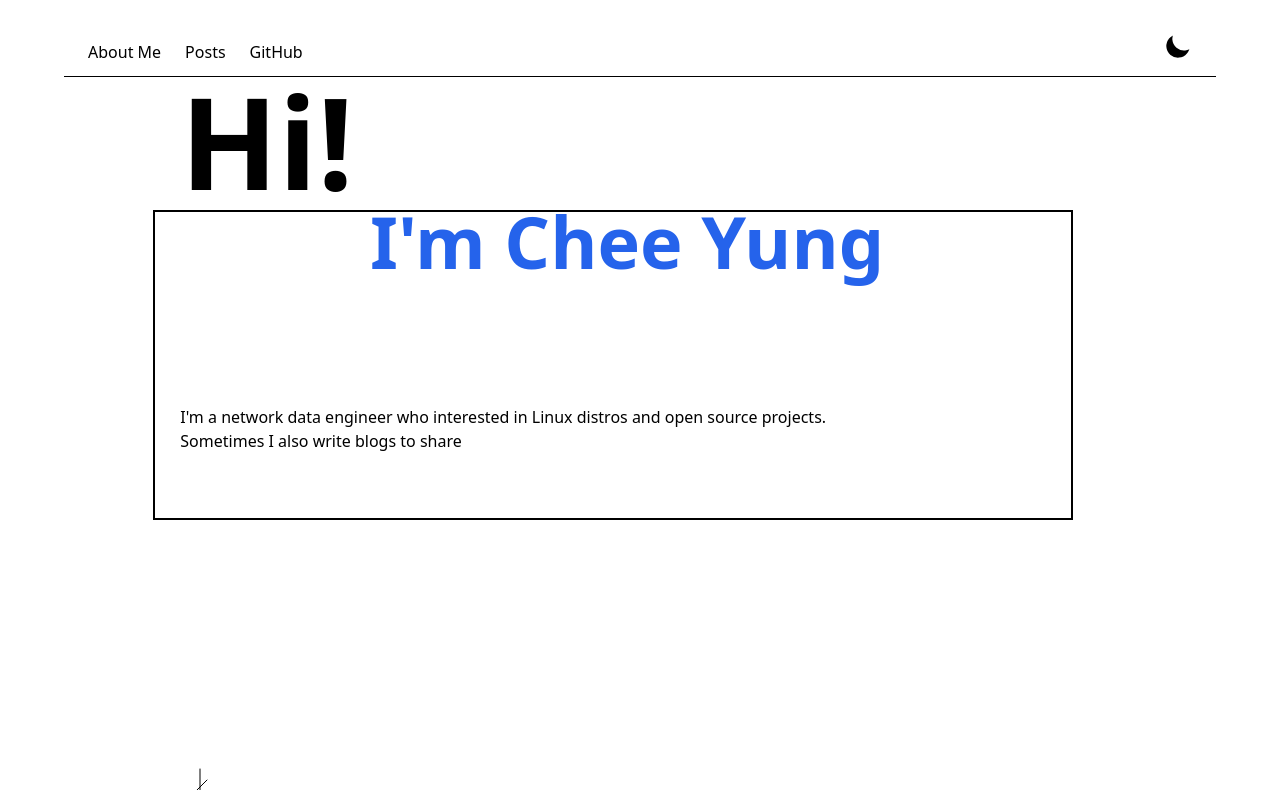
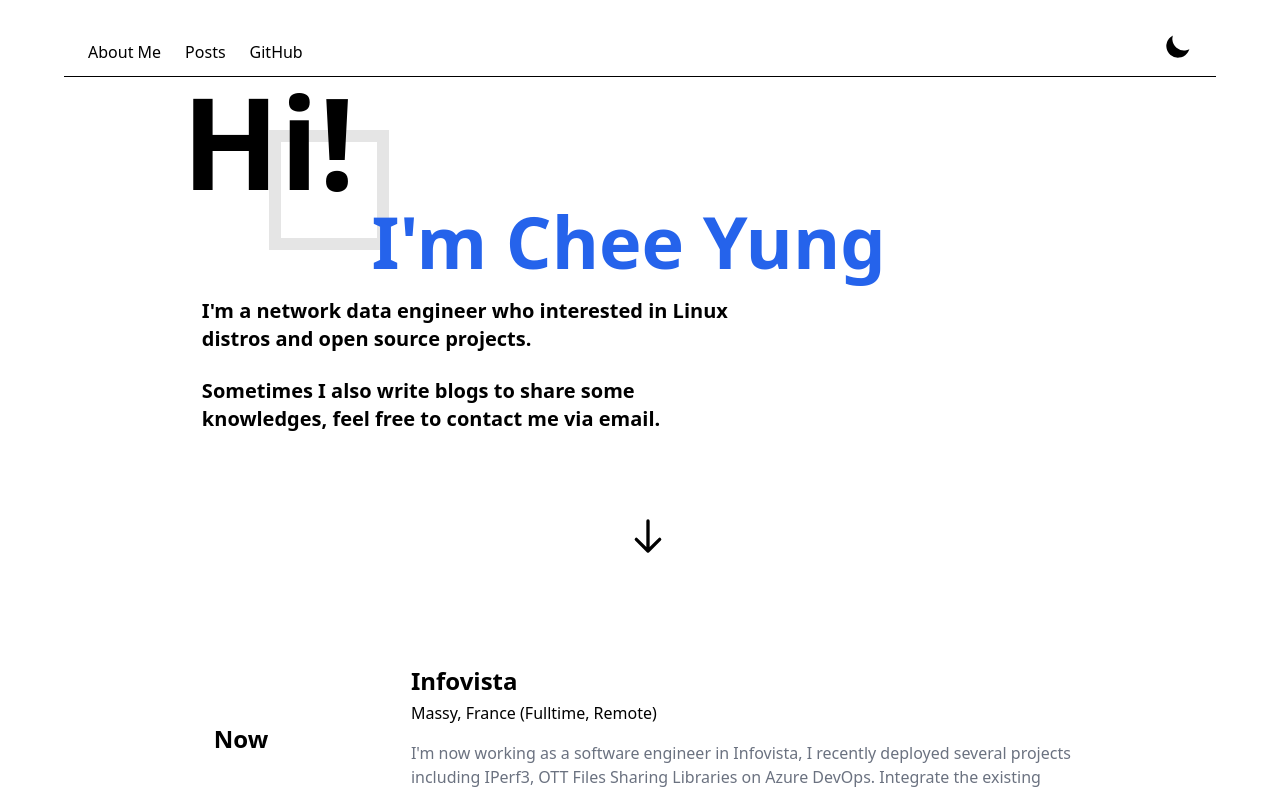
Before and after one commit to pehcy/pehcy.github.io, a Next.js app: page / in a window 1280 px wide. Shown: the top 793 px of the page. Built offline with nearby package versions, Linux system fonts and the light colour scheme.

Commit message:
Update: Created Hero Section Component

```diff
--- a/components/about.tsx
+++ b/components/about.tsx
@@ -2,9 +2,9 @@ import React from 'react';
 
 const About = () : JSX.Element => (
   <>
-    <div className="flex flex-row">
-      <h2 className="basis-1/4 font-bold text-2xl my-auto px-8">2021 Nov - Now</h2>
-      <div className="basis-1/2 flex flex-col max-w-2xl">
+    <div className="flex flex-row py-8">
+      <h2 className="basis-1/4 font-bold text-2xl my-auto px-8">Now</h2>
+      <div className="basis-3/4 flex flex-col max-w-2xl">
         <h2 className="text-2xl font-semibold mb-1">Infovista</h2>
         <div className="mb-4">Massy, France (Fulltime, Remote)</div>
         <div className="text-gray-500">I'm now working as a software engineer in Infovista,
@@ -14,9 +14,9 @@ const About = () : JSX.Element => (
         </div>
       </div>
     </div>
-    <div className="flex flex-row">
+    <div className="flex flex-row py-8">
       <h2 className="basis-1/4 font-bold text-2xl my-auto px-8">2021 Jan - Oct</h2>
-      <div className="basis-1/2 flex flex-col max-w-2xl">
+      <div className="basis-3/4 flex flex-col max-w-2xl">
         <h2 className="text-2xl font-semibold mb-1">Appxplore (iCandy)</h2>
         <div className="mb-4">Kuala Lumpur, Malaysia (Fulltime)</div>
         <div className="text-gray-500">Appxplore is a
--- a/components/header.tsx
+++ b/components/header.tsx
@@ -23,9 +23,9 @@ const Header = () : JSX.Element => {
             <Link href='/'>
               <li className="ml-6">Posts</li>
             </Link>
-            <Link href='/'>
+            <a href='https://github.com/pehcy'>
               <li className="ml-6">GitHub</li>
-            </Link>
+            </a>
           </ul>
           <button
             onClick={handleClick}
--- /dev/null
+++ b/components/hero.tsx
@@ -0,0 +1,41 @@
+const boxTranslateStyle: React.CSSProperties = {
+  transform: 'matrix(6, 0, 0, 6, 137, -97)',
+};
+
+export default (): JSX.Element => (
+  <>
+    <div className="flex sm:flex-row flex-row z-40">
+      <h1 className="text-9xl font-bold z-40">Hi!</h1>
+      <h4 className="text-7xl font-semibold text-blue-600/100 sm:pt-[8rem] px-4 z-10">I'm Chee Yung</h4>
+    </div>
+    <div id="square-box"
+      className="z-0 box-border w-5 h-5
+        border-solid border-black border-2 left-[577px] bg-transparent opacity-10"
+      style={boxTranslateStyle}
+    />
+    <div className="font-semibold text-xl pl-5 w-3/5">
+      <p className="pb-6">I'm a network data engineer who interested in
+      Linux distros and open source projects.
+      </p>
+      <p>
+        Sometimes I also write blogs to share some knowledges,
+        feel free to contact me via email.
+      </p>
+    </div>
+    <div className="flex justify-center py-20">
+      <div className="animate-bounce p-2 w-10 h-10">
+        <svg
+          className="w-10 h-10"
+          fill="none"
+          stroke="currentColor"
+          strokeLinecap="round"
+          strokeLinejoin="round"
+          strokeWidth={2}
+          viewBox="0 0 24 24"
+        >
+          <path d="M19 14l-7 7m0 0l-7-7m7 7V3" />
+        </svg>
+      </div>
+    </div>
+  </>
+)
--- a/pages/index.tsx
+++ b/pages/index.tsx
@@ -2,44 +2,14 @@ import { NextPage } from 'next';
 import About from '../components/about';
 import Header from '../components/header';
 import Layout from '../components/layout';
-
-const boxTranslateStyle: React.CSSProperties = {
-  transform: 'translate(-27px, -243px)',
-};
+import Hero from '../components/hero';
 
 const Home : NextPage = () => {
   return (
     <Layout>
       <Header />
       <div className="mx-auto md:max-w-5xl">
-        <div className="flex sm:flex-row flex-row">
-          <h1 className="text-9xl font-bold">Hi!</h1>
-          <h4 className="text-7xl font-semibold text-blue-600/100 sm:py-[8rem] px-4">I'm Chee Yung</h4>
-        </div>
-        <div>
-          <p>I'm a network data engineer who interested in
-          Linux distros and open source projects.
-          </p>
-          <p>
-            Sometimes I also write blogs to share
-          </p>
-        </div>
-        <div id="square-box"
-          className="box-border w-full h-[310px]
-            border-solid border-black border-2 left-[577px] bg-transparent"
-          style={boxTranslateStyle}
-        />
-        <div className="animate-bounce p-2 w-10 h-10 rounded-full">
-          <svg
-            className="w-6 h-6"
-            fill="none"
-            stroke="currentColor"
-            strokeLinecap="round"
-            strokeLinejoin="round"
-          >
-            <path d="M19 14l-7 7m0 0l-7 7m7 7V3" />
-          </svg>
-        </div>
+        <Hero />
         <About />
       </div>
     </Layout>
```
